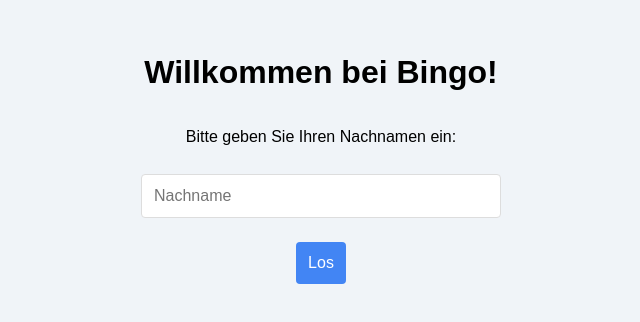
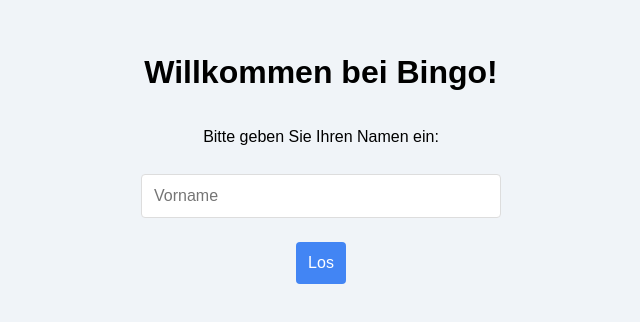
Before and after one commit to yuanhaoMin/kathi-michi, a React (Create React App) app: page / in a window 1280 px wide. Shown: the part 242-564 px from the top of the page, without its empty margins (319-959 px from the left). Built offline with nearby package versions, Linux system fonts and the light colour scheme.

Commit message:
change to vorname

```diff
--- a/src/WelcomePage.js
+++ b/src/WelcomePage.js
@@ -22,13 +22,13 @@ function WelcomePage() {
   return (
     <div className="welcomeScreen">
       <h1>Willkommen bei Bingo!</h1>
-      <p>Bitte geben Sie Ihren Nachnamen ein:</p>
+      <p>Bitte geben Sie Ihren Namen ein:</p>
       <form onSubmit={handleSubmit} className="form">
         <input
           type="text"
           value={name}
           onChange={handleNameChange}
-          placeholder="Nachname"
+          placeholder="Vorname"
           className="input"
         />
         <button type="submit" className="button">Los</button>
```
